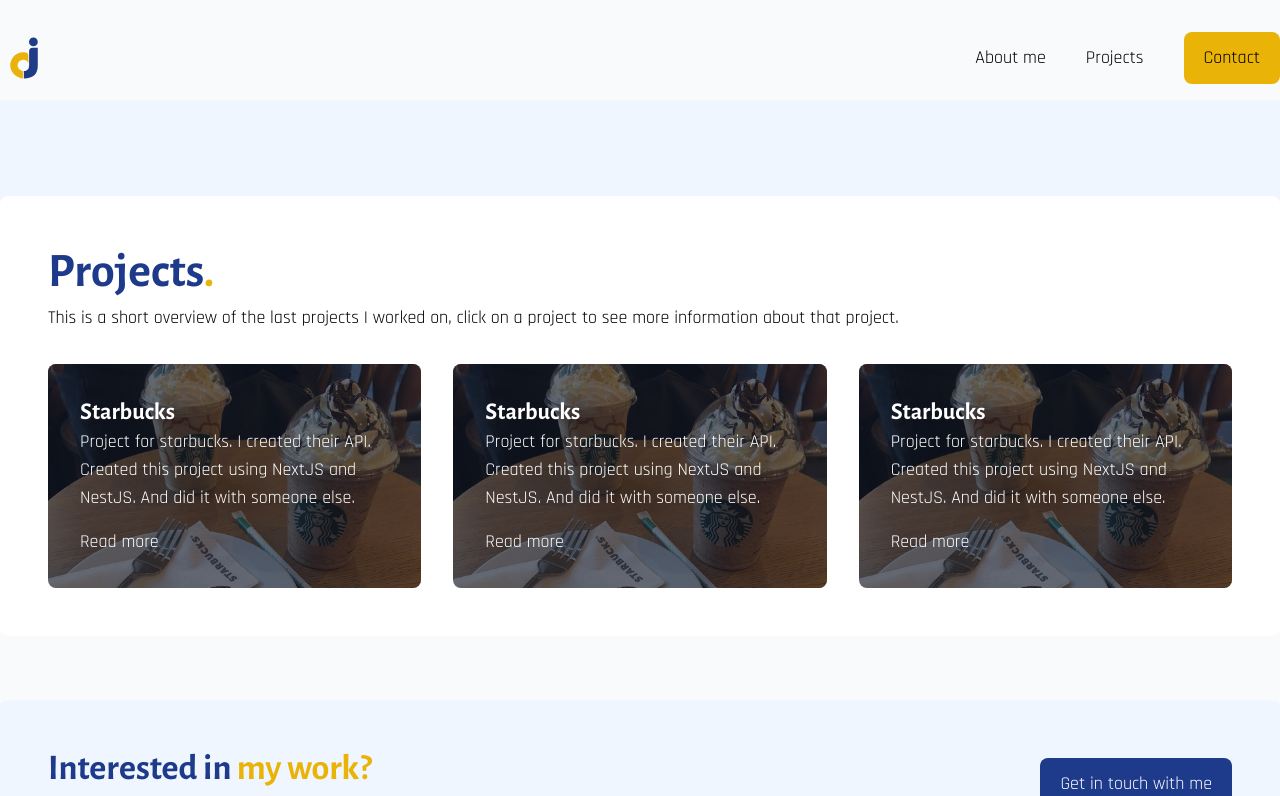
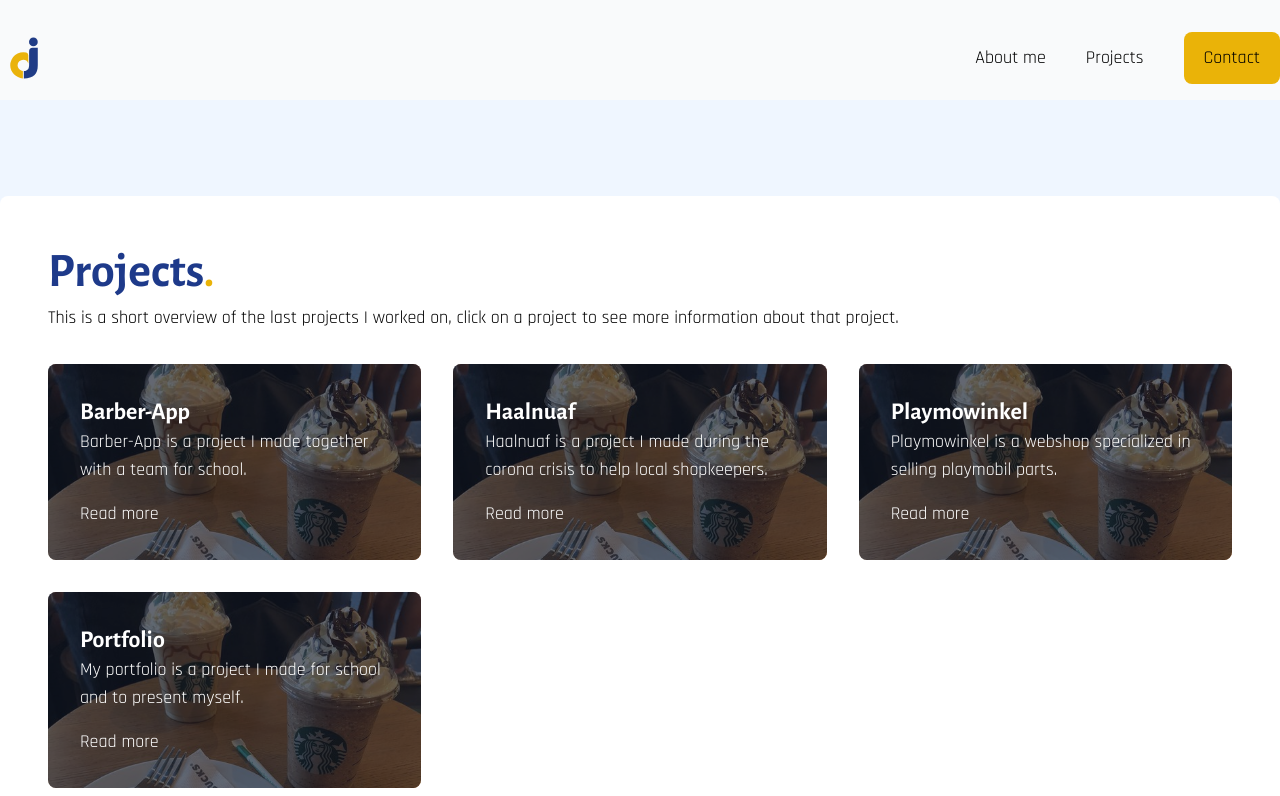
Before and after one commit to justiandevs/justiandev, a Next.js app: page /projects in a window 1280 px wide. Shown: the top 796 px of the page. Built offline with nearby package versions, Linux system fonts and the light colour scheme.

Commit message:
First markdown part for portfolio is now done.

```diff
--- a/components/projects/ProjectsContainer.jsx
+++ b/components/projects/ProjectsContainer.jsx
@@ -1,9 +1,9 @@
 import {ProjectsView} from "./ProjectsView";
 
-export function ProjectsContainer() {
+export function ProjectsContainer({ projects }) {
     return (
         <div>
-            <ProjectsView />
+            <ProjectsView projects={projects} />
         </div>
     )
 }
--- a/components/projects/ProjectsView.jsx
+++ b/components/projects/ProjectsView.jsx
@@ -1,47 +1,25 @@
 import Link from "next/link";
 
-export function ProjectsView() {
+export function ProjectsView({ projects }) {
     return (
         <div className="grid grid-cols-1 md:grid-cols-2 lg:grid-cols-3 gap-8">
-            <Link href={"/projects/project"}>
-                <div className="col-span-1 rounded-lg cursor-pointer group" style={{backgroundImage: "url(images/starbucks.jpg)", backgroundSize: 'cover'}}>
+            {projects.map((project) => {
+                return (
+                    <Link href={`/projects/${project.slug}`}>
+                        <div className="col-span-1 rounded-lg cursor-pointer group" style={{backgroundImage: `url(${project.frontmatter.image})`, backgroundSize: 'cover'}}>
                             <div className="p-8 transition duration-200 group-hover:bg-blue-900 bg-gray-900 rounded-lg custom-opacity-background">
-                        <h3 className="text-white">Starbucks</h3>
-                        <p className="text-white">Project for starbucks. I created their API. Created this project using NextJS and NestJS. And did it with someone else.</p>
-                        <p className="text-white pt-4">
-                            <Link href={"/projects/slug"}>
+                                <h3 className="text-white">{project.frontmatter.title}</h3>
+                                <p className="text-white">{project.frontmatter.description}</p>
+                                <p className="text-white pt-4 transition duration-200 group-hover:text-yellow-400">
+                                    <Link href={`/projects/${project.slug}`}>
                                         Read more
                                     </Link>
                                 </p>
                             </div>
                         </div>
                     </Link>
-            <Link href={"/projects/project"}>
-                <div className="col-span-1 group cursor-pointer rounded-lg" style={{backgroundImage: "url(images/starbucks.jpg)", backgroundSize: 'cover'}}>
-                    <div className="p-8 transition duration-200 group-hover:bg-blue-900 rounded-lg custom-opacity-background">
-                        <h3 className="text-white">Starbucks</h3>
-                        <p className="text-white">Project for starbucks. I created their API. Created this project using NextJS and NestJS. And did it with someone else.</p>
-                        <p className="text-white pt-4">
-                            <Link href={"/projects/slug"}>
-                                Read more
-                            </Link>
-                        </p>
-                    </div>
-                </div>
-            </Link>
-            <Link href={"/projects/project"}>
-                <div className="col-span-1 group rounded-lg" style={{backgroundImage: "url(images/starbucks.jpg)", backgroundSize: 'cover'}}>
-                    <div className="p-8 transition duration-200 group-hover:bg-blue-900 bg-gray-900 rounded-lg custom-opacity-background">
-                        <h3 className="text-white">Starbucks</h3>
-                        <p className="text-white">Project for starbucks. I created their API. Created this project using NextJS and NestJS. And did it with someone else.</p>
-                        <p className="text-white pt-4">
-                            <Link href={"/projects/slug"}>
-                                Read more
-                            </Link>
-                        </p>
-                    </div>
-                </div>
-            </Link>
+                )
+            })}
         </div>
     )
 }
--- a/package.json
+++ b/package.json
@@ -9,6 +9,8 @@
     "lint": "next lint"
   },
   "dependencies": {
+    "fs": "^0.0.1-security",
+    "gray-matter": "^4.0.3",
     "next": "12.1.6",
     "next-seo": "^5.4.0",
     "react": "18.1.0",
--- a/pages/index.js
+++ b/pages/index.js
@@ -1,10 +1,13 @@
 import Link from "next/link";
 import {FaBaseballBall, FaCode, FaMale, FaServer} from "react-icons/fa";
 import {Seo} from "../components/seo/Seo";
-import Projects from "./projects";
 import {ProjectsContainer} from "../components/projects/ProjectsContainer";
+import fs from "fs";
+import matter from "gray-matter";
 
-export default function Home() {
+export default function Home({ posts }) {
+  const projects = posts.slice(0, 3);
+
   return (
       <>
         <Seo title={"Home"} description={"Hey, I'm Justian Spijkerbosch. A fullstack developer with his specialization in frontend development from the Netherlands."} />
@@ -85,9 +88,30 @@ export default function Home() {
             </div>
           </div>
           <div className="col-span-3">
-            <ProjectsContainer />
+            <ProjectsContainer projects={projects} />
           </div>
         </div>
       </>
   )
 }
+
+export async function getStaticProps() {
+  const files = fs.readdirSync('projects');
+
+  const posts = files.map((fileName) => {
+    const slug = fileName.replace('.md', '');
+    const readFile = fs.readFileSync(`projects/${fileName}`);
+    const { data: frontmatter } = matter(readFile);
+
+    return {
+      slug,
+      frontmatter
+    }
+  });
+
+  return {
+    props: {
+      posts
+    }
+  }
+}
--- a/pages/projects/index.js
+++ b/pages/projects/index.js
@@ -1,7 +1,11 @@
 import {Seo} from "../../components/seo/Seo";
 import {ProjectsContainer} from "../../components/projects/ProjectsContainer";
+import matter from "gray-matter";
+import fs from "fs";
 
-export default function Projects() {
+export default function Projects({ posts }) {
+    const projects = posts;
+
     return (
         <>
             <Seo title={"Projects"} description={"This are all the projects I worked on from the last period. See the work I contributed to opensource projects, but also private projects."} />
@@ -15,10 +19,31 @@ export default function Projects() {
                         <p>This is a short overview of the last projects I worked on, click on a project to see more information about that project.</p>
                     </div>
                     <div className="mt-8 flex flex-col gap-2">
-                        <ProjectsContainer />
+                        <ProjectsContainer projects={projects} />
                     </div>
                 </div>
             </section>
         </>
     )
 }
+
+export async function getStaticProps() {
+    const files = fs.readdirSync('projects');
+
+    const posts = files.map((fileName) => {
+        const slug = fileName.replace('.md', '');
+        const readFile = fs.readFileSync(`projects/${fileName}`);
+        const { data: frontmatter } = matter(readFile);
+
+        return {
+            slug,
+            frontmatter
+        }
+    });
+
+    return {
+        props: {
+            posts
+        }
+    }
+}
--- /dev/null
+++ b/projects/barber-project.md
@@ -0,0 +1,10 @@
+---
+title: "Barber-App"
+slug: "barber-app"
+description: "Barber-App is a project I made together with a team for school."
+image: "images/starbucks.jpg"
+---
+
+## This is an example blog post
+
+This is sample content. The section above is called Frontmatter where we can add post metadata like title and author. You can add as little or as many properties in the frontmatter using YAML syntax.
--- /dev/null
+++ b/projects/haalnuaf.md
@@ -0,0 +1,10 @@
+---
+title: "Haalnuaf"
+slug: "haalnuaf"
+description: "Haalnuaf is a project I made during the corona crisis to help local shopkeepers."
+image: "images/starbucks.jpg"
+---
+
+## This is an example blog post
+
+This is sample content. The section above is called Frontmatter where we can add post metadata like title and author. You can add as little or as many properties in the frontmatter using YAML syntax.
--- /dev/null
+++ b/projects/playmowinkel.md
@@ -0,0 +1,10 @@
+---
+title: "Playmowinkel"
+slug: "playmowinkel"
+description: "Playmowinkel is a webshop specialized in selling playmobil parts."
+image: "images/starbucks.jpg"
+---
+
+## This is an example blog post
+
+This is sample content. The section above is called Frontmatter where we can add post metadata like title and author. You can add as little or as many properties in the frontmatter using YAML syntax.
--- /dev/null
+++ b/projects/portfolio.md
@@ -0,0 +1,10 @@
+---
+title: "Portfolio"
+slug: "portfolio"
+description: "My portfolio is a project I made for school and to present myself."
+image: "images/starbucks.jpg"
+---
+
+## This is an example blog post
+
+This is sample content. The section above is called Frontmatter where we can add post metadata like title and author. You can add as little or as many properties in the frontmatter using YAML syntax.
```
Also changed, not shown: 2 other files (tests, documents, lock files or other folders). Lines whose indentation alone changed are shown as unchanged.
